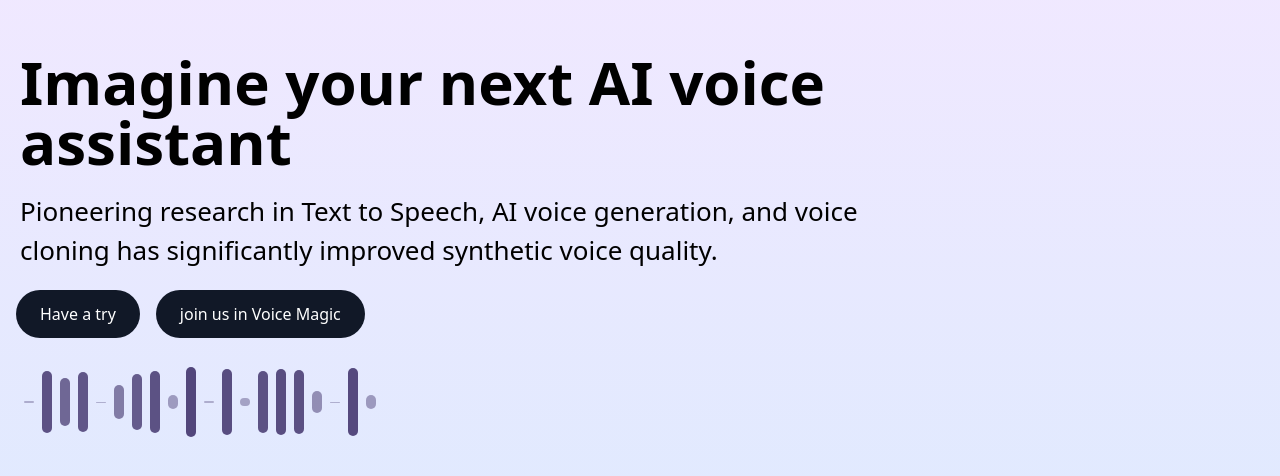
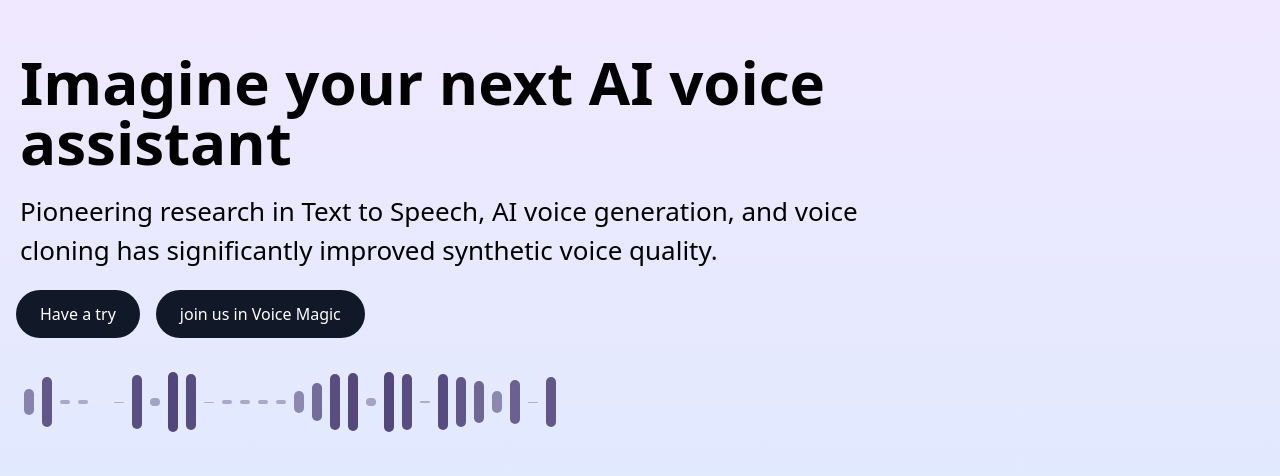
Before and after one commit to jiajunliu0024/voice-magic, a React (Create React App) app: page / in a window 1280 px wide. Shown: the part 108-584 px from the top of the page. Built offline with nearby package versions, Linux system fonts and the light colour scheme.

Commit message:
update the voice bar

```diff
--- a/src/main/Home.js
+++ b/src/main/Home.js
@@ -4,7 +4,7 @@ import { useEffect, useState } from "react";
 
 export default function Home() {
   const [width, setWidth] = useState(window.innerWidth);
-  const [numberOfBar, setNumberOfBar] = useState(60);
+  const [numberOfBar, setNumberOfBar] = useState(30);
 
   useEffect(() => {
     console.log("width", width);
@@ -16,12 +16,13 @@ export default function Home() {
   }, []);
 
   useEffect(() => {
-    width.width > 1024 ? setNumberOfBar(60) : setNumberOfBar(20);
+    width > 1024 ? setNumberOfBar(30) : setNumberOfBar(15);
+    console.log("numberOfBar", numberOfBar);
   }, [width]);
 
   return (
     <div className="h-screen w-full bg-gradient-to-b from-purple-100 to-blue-100">
-      <div className="pt-40 h-full w-full flex flex-col justify-start items-start">
+      <div className="md:pt-40 h-full w-full flex flex-col justify-start items-start">
         <p className="w-3/4 text-black text-6xl font-semibold text-left px-5">
           Imagine your next AI voice assistant
         </p>
@@ -33,7 +34,7 @@ export default function Home() {
           <button className="ml-4 text-white bg-gray-900 border-10 py-3 px-6 focus:outline-none hover:bg-white hover:text-black hover:scale-110 transition duration-700 ease-in-out rounded-full text-base ">
             Have a try
           </button>
-          <button className="ml-4 text-white bg-gray-900 border-1 py-3 px-6 focus:outline-none hover:bg-gray-200 hover:text-white transition duration-700 ease-in-out rounded-full text-base ">
+          <button className="ml-4 text-white bg-gray-900 border-1 py-3 px-6 focus:outline-none hover:bg-gray-200 hover:text-white transition duration-700 ease-in-out rounded-full text-sm md:text-base ">
             join us in Voice Magic
           </button>
         </div>
--- a/src/main/main.css
+++ b/src/main/main.css
@@ -7,7 +7,7 @@
 .bar {
     background: #52467b;
 
-    height: 35px;
+    height: 30px;
     width: 10px;
     margin: 0px 4px;
     border-radius: 5px;
@@ -22,26 +22,6 @@
     }
     100% {
         opacity: 1;
-        height: 70px;
+        height: 60px;
     }
 }
-
-
-.bar:nth-child(3)  { animation-duration: 2.6s; }
-.bar:nth-child(4)  { animation-duration: 3.2s; }
-.bar:nth-child(5)  { animation-duration: 2.4s; }
-.bar:nth-child(6)  { animation-duration: 2.6s; }
-.bar:nth-child(7)  { animation-duration: 2.8s; }
-.bar:nth-child(8)  { animation-duration: 3s; }
-.bar:nth-child(9)  { animation-duration: 3.4s; }
-.bar:nth-child(10) { animation-duration: 2.8s; }
-.bar:nth-child(11)  { animation-duration: 3s; }
-.bar:nth-child(12)  { animation-duration: 2.8s; }
-.bar:nth-child(13)  { animation-duration: 2.6s; }
-.bar:nth-child(14)  { animation-duration: 3.2s; }
-.bar:nth-child(15)  { animation-duration: 2.4s; }
-.bar:nth-child(16)  { animation-duration: 2.6s; }
-.bar:nth-child(17)  { animation-duration: 2.8s; }
-.bar:nth-child(18)  { animation-duration: 3s; }
-.bar:nth-child(19)  { animation-duration: 3.4s; }
-.bar:nth-child(20) { animation-duration: 2.8s; }
```
